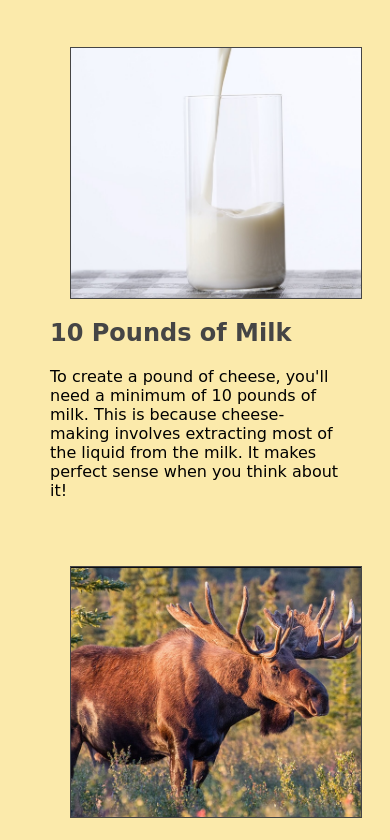
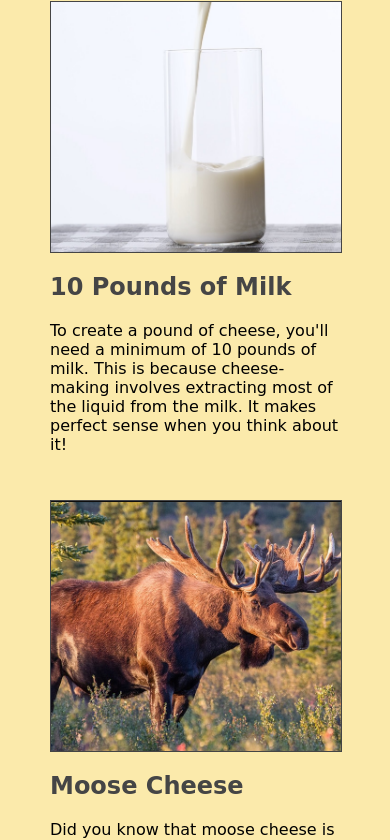
Before and after one commit to Okamidnight/Cheeser, a plain HTML site: page index.html in a window 390 px wide. Shown: the part 358-1198 px from the top of the page. Drawn offline with Linux system fonts and the light colour scheme; a web font is replaced by a local one.

Commit message:
Update style.css

```diff
--- a/style.css
+++ b/style.css
@@ -26,12 +26,12 @@ h1 {
   height: 250px;
   width: 400px;
   float: left;
-  margin: 20px;
+  margin-right: 20px;
   border: 1px solid #454545;
 }
 
 .card{
-  width: 50%;
+  width: 45%;
 }
 
 .card-title{
@@ -54,7 +54,7 @@ footer {
 @media (max-width: 920px)
 {
 .logo{
-  width: 60%;
+  width: 50%;
 }
 
 h1{
@@ -71,7 +71,7 @@ h1{
 .card img{
   width: 100%;
   margin-bottom: 20px;
-  display: block;
+  display: inline-block;
   object-fit: cover;
 }
 
```
